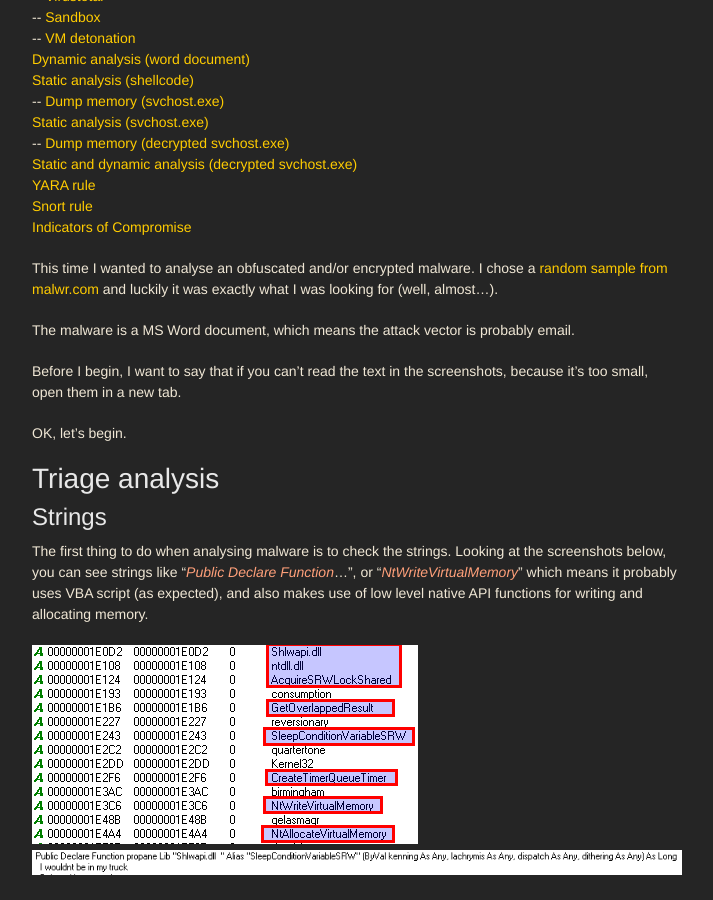
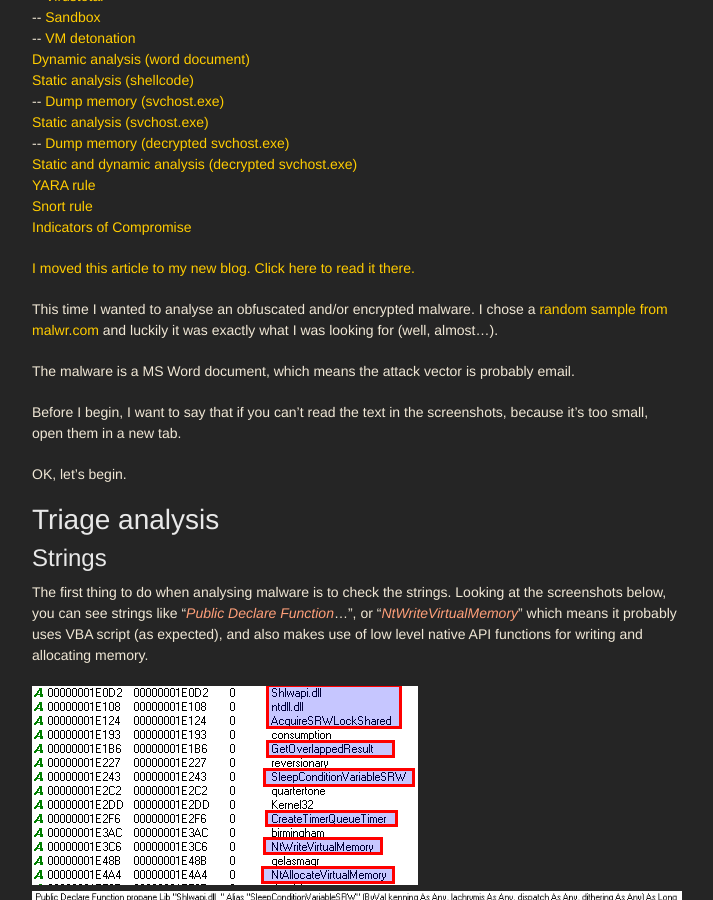
Before and after one commit to idafchev/idafchev.github.io, a Jekyll site: the page built from _posts/2017-09-22-malwre_analysis.md, in a window 1280 px wide and 900 px high, scrolled down 451 px. Shown: the whole window, without its empty margins (283-996 px from the left). Built offline with Jekyll 4.4.1, drawn with Linux system fonts in a browser that asks for light colours; nearby versions of some CDN libraries; some web fonts are replaced; comment, search, counter and statistics services are not loaded.

Commit message:
Update 2017-09-22-malwre_analysis.md

```diff
--- a/_posts/2017-09-22-malwre_analysis.md
+++ b/_posts/2017-09-22-malwre_analysis.md
@@ -23,6 +23,9 @@
 [YARA rule](#yara_rule)
 [Snort rule](#snort_rule)
 [Indicators of Compromise](#ioc)
+
+
+[I moved this article to my new blog. Click here to read it there.](https://idafchev.github.io/blog/malware_analysis/)
 
 This time I wanted to analyse an obfuscated and/or encrypted malware. I chose a [random sample from malwr.com](https://malwr.com/analysis/MzgyYzFkMThiMTM2NDQ3NDk5ZjMwNTQ1YjQ4MDYzODc/) and luckily it was exactly what I was looking for (well, almost...).
 
```
